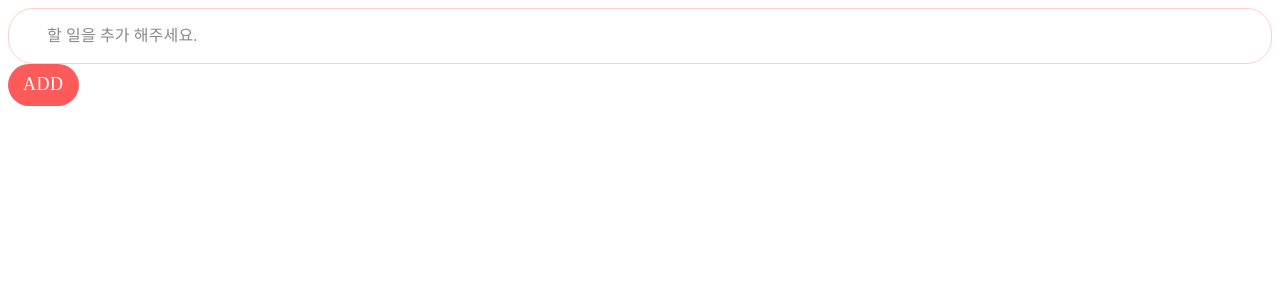
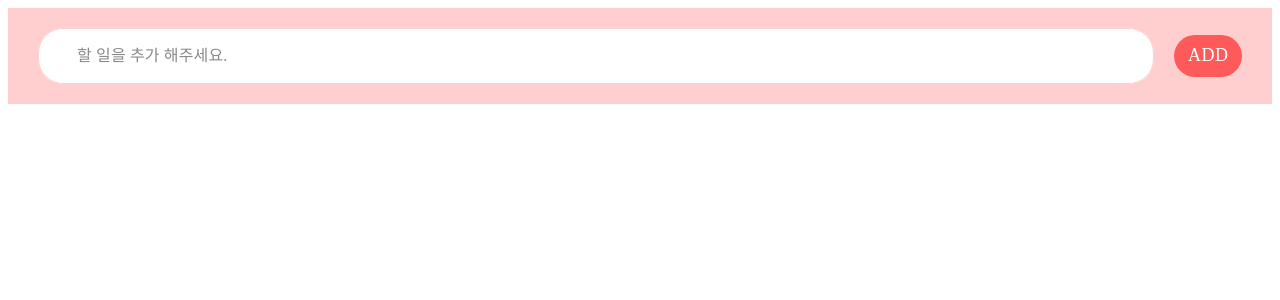
Before and after one commit to nincoding/simple-todo, a React (Vite) app: page / in a window 1280 px wide. Shown: the top 300 px of the page. Built offline with nearby package versions, Linux system fonts and the light colour scheme; a web font is replaced by a local one.

Commit message:
:sparkles: feat: 사용자 입력폼 스타일링 추가 input box와 submit 버튼을 같은 스타일드 컴포넌트의 자식으로 배치

```diff
--- a/src/components/TodoItemInputField.jsx
+++ b/src/components/TodoItemInputField.jsx
@@ -3,6 +3,7 @@ import { ThemeProvider } from '@mui/material/styles';
 import { TextField } from "@mui/material";
 import textFieldTheme from "../styles/textFieldTheme";
 import CreateButton from "./CreateButton";
+import TodoInputWrapper from "../styles/TodoInputWrapper";
 
 
 const TodoItemInputField = (props) => {
@@ -25,6 +26,7 @@ const TodoItemInputField = (props) => {
   }
 
   return (
+    <TodoInputWrapper>
     <ThemeProvider theme={textFieldTheme}>
       <TextField
         fullWidth
@@ -37,6 +39,7 @@ const TodoItemInputField = (props) => {
       />
       <CreateButton onClick={onCreate} />
     </ThemeProvider>
+    </TodoInputWrapper>
   )
 };
 
--- /dev/null
+++ b/src/styles/TodoInputWrapper.js
@@ -0,0 +1,12 @@
+import styled from "styled-components";
+
+const TodoInputWrapper = styled.div`
+  display: flex;
+  justify-content: space-between;
+  align-items: center;
+  gap: 20px;
+  background-color: #ffcece;
+  padding: 20px 30px;
+`;
+
+export default TodoInputWrapper;
```
